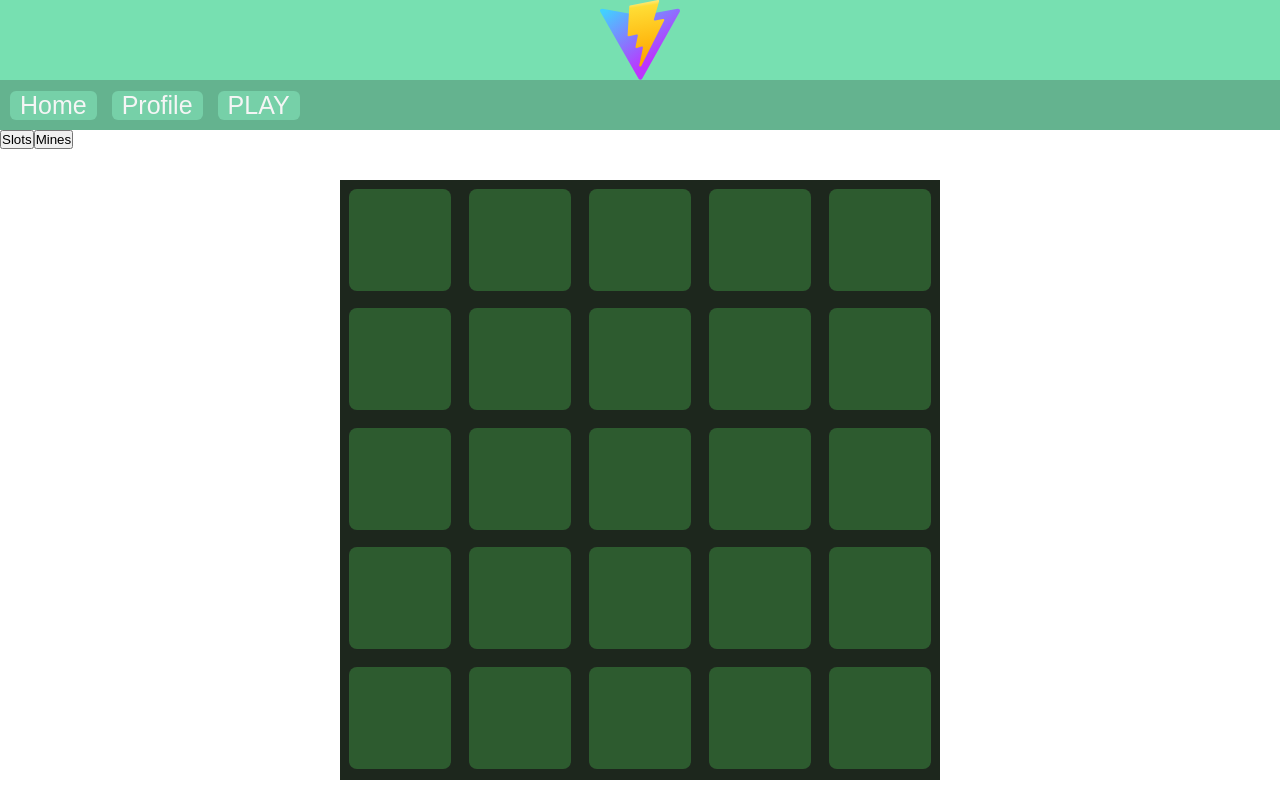
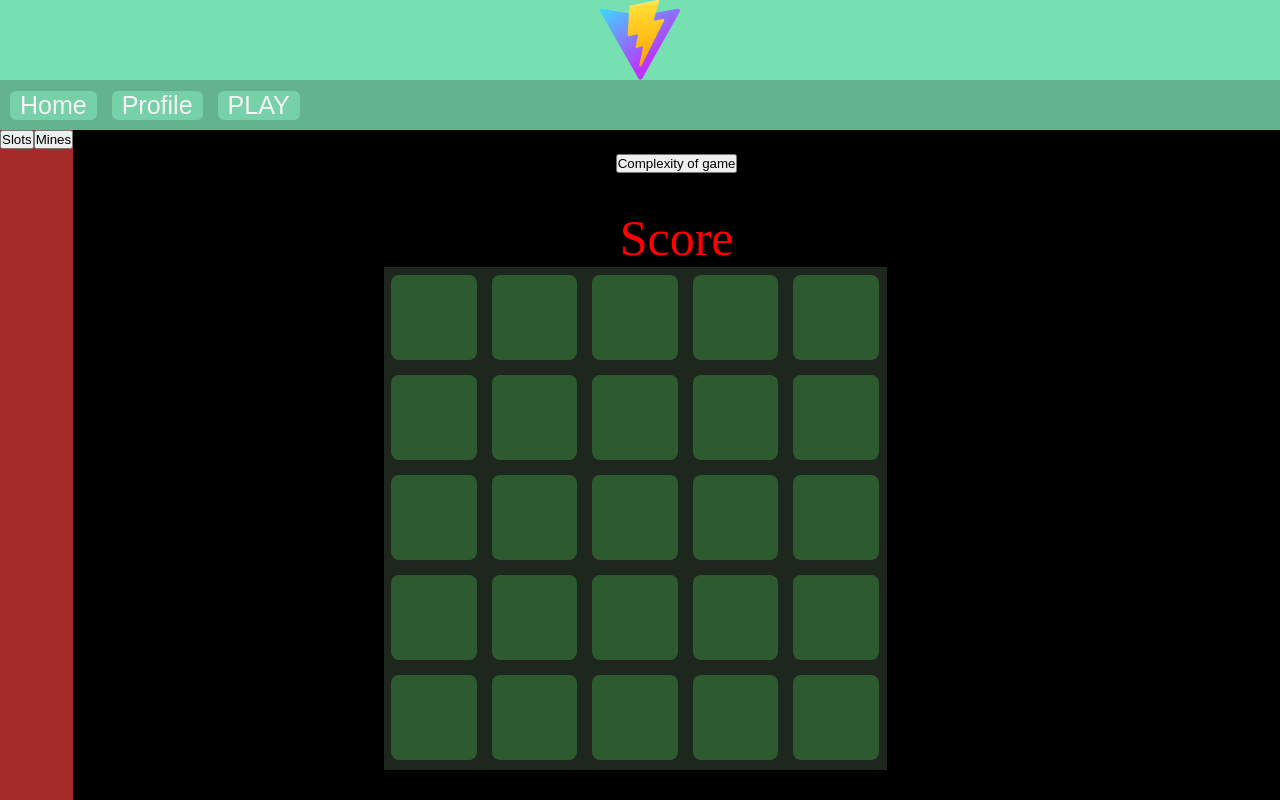
Before and after one commit to LenivyKrabik/Cazik, a React (Vite) app: page /game/Mines in a window 1280 px wide. Built offline with nearby package versions, Linux system fonts and the light colour scheme.

Commit message:
moove gamesNavPanel to left side

```diff
--- a/src/games/games.tsx
+++ b/src/games/games.tsx
@@ -15,17 +15,15 @@ import "../styles/games.css";
 function NestedLayout() {
   return (
     <div className="nested-layout">
-      <main>
-        {navPanel()}
-        <Outlet />
-      </main>
+      {navPanel()}
+      <Outlet />
     </div>
   );
 }
 
 export default function NestedApp() {
   return (
-    <div>
+    <div className="gameWrapper">
       <NestedLayout />
       <Routes>
         <Route path="/" element={<Slots />} />
--- a/src/games/mines/minesPage.tsx
+++ b/src/games/mines/minesPage.tsx
@@ -5,6 +5,8 @@ import arr_matrix from "./minesGame";
 function Mines() {
   return (
     <div className="minesPage">
+      <button className="modeMines">Сomplexity of game</button>
+      <div className="score">Score </div>
       <div className="box">
         {arr_matrix.map((line, index) => (
           <div key={"" + index}>
--- a/src/styles/Mines.css
+++ b/src/styles/Mines.css
@@ -1,15 +1,17 @@
 
-.Minespage{
-    position: absolute;
-    height: 100vh;
+.minesPage{
+    flex: 1;
+
+    height: 100%;
+    width: 100%;
+
     background-color: black;
 }
 
 .box{
     position: absolute;
-    top: 60%;
-    left: 50%;
-    transform: translate(-50%, -50%);
+    left: 30%;
+
     display: flex;
 
 
@@ -21,7 +23,6 @@
 }
 
 .game-2_button{
-    position: a;
     height: 17%;
     aspect-ratio: 1/1;
     margin: 7.3%;
@@ -33,3 +34,17 @@
     border-radius: 8px;
     cursor: pointer;
 }
+
+
+.score{
+    color: red;
+    text-align: center;
+    margin-top: 3%;
+    font-size: 50px;
+}
+
+.modeMines{
+    margin-top: 2%;
+    margin-left: 50%;
+     transform: translate(-50%);
+}
--- a/src/styles/navPanel.css
+++ b/src/styles/navPanel.css
@@ -1,12 +1,19 @@
 
 .nested-layout{
-    height: 100%;
+    display: flex;
+    height: 100vh;
+    background-color: rgb(54, 129, 54);
 }
 
 .gameNavPanel{
+    position: absolute;
+    height: 100%;
 
 }
 .gameButtonsPanel{
 
+
 }
-.gameNavButton
+.gameNavButton{
+
+}
```
